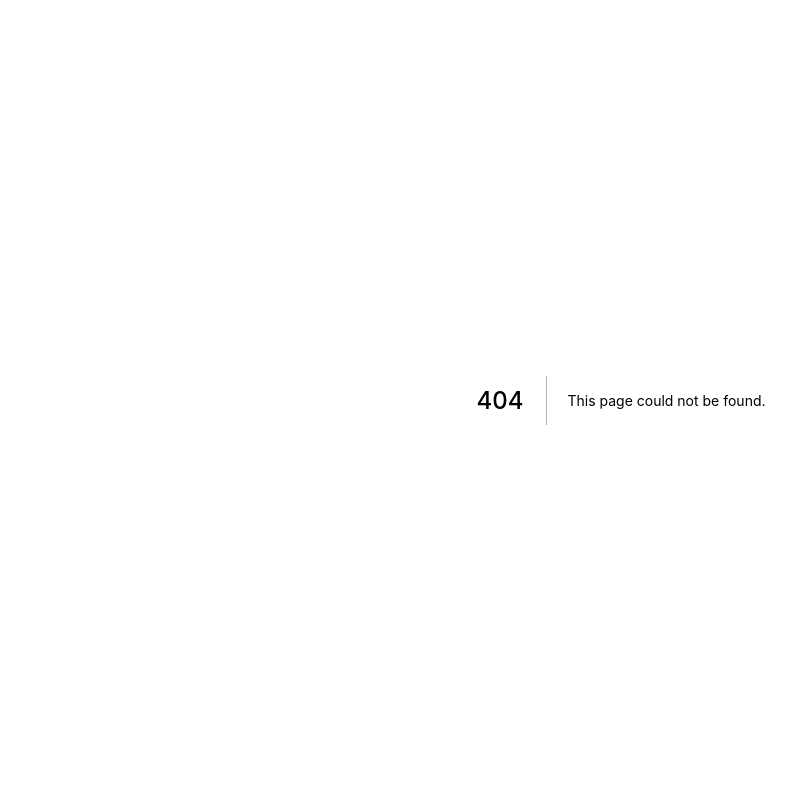
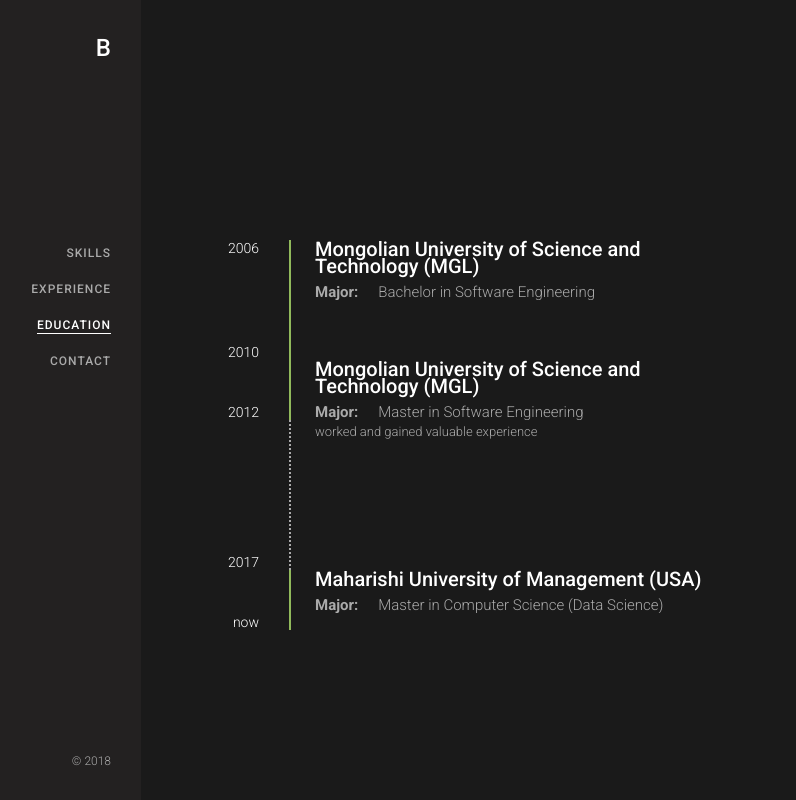
Before and after one commit to boldkhuu/boldkhuu.com, a Next.js app: page /education in a window 1280 px wide. Before the commit this address had no page. Shown: the whole page, without its empty margins (19-815 px from the left). Built offline with nearby package versions, Linux system fonts and the light colour scheme.

Commit message:
Add education page

```diff
--- /dev/null
+++ b/pages/education.js
@@ -0,0 +1,54 @@
+import { Layout, Timeline } from '../components';
+
+const Education = () => {
+  return (
+    <Layout>
+      <div className="container">
+        <Timeline>
+          <Timeline.Item start="2006" end="2010" height="120px" color="#02459f">
+            <Timeline.Item.Title link="http://must.edu.mn/eng" target="_blank">
+              Mongolian University of Science and Technology (MGL)
+            </Timeline.Item.Title>
+            <Timeline.Item.List
+              caption="Major:"
+              items={[{ value: 'Bachelor in Software Engineering' }]}
+            />
+          </Timeline.Item>
+          <Timeline.Item end="2012" height="60px" color="#e83c1b">
+            <Timeline.Item.Title link="http://must.edu.mn/eng" target="_blank">
+              Mongolian University of Science and Technology (MGL)
+            </Timeline.Item.Title>
+            <Timeline.Item.List
+              caption="Major:"
+              items={[{ value: 'Master in Software Engineering' }]}
+            />
+          </Timeline.Item>
+          <Timeline.Item separator end="2017" height="150px">
+            <Timeline.Item.Title link="/experience">
+              worked and gained valuable experience
+            </Timeline.Item.Title>
+          </Timeline.Item>
+          <Timeline.Item end="now" height="60px" color="#91ba5b">
+            <Timeline.Item.Title link="http://mum.edu" target="_blank">
+              Maharishi University of Management (USA)
+            </Timeline.Item.Title>
+            <Timeline.Item.List
+              caption="Major:"
+              items={[{ value: 'Master in Computer Science (Data Science)' }]}
+            />
+          </Timeline.Item>
+        </Timeline>
+      </div>
+
+      <style jsx>{`
+        .container {
+          background: #1a1a1a;
+          position: relative;
+          height: 100%;
+        }
+      `}</style>
+    </Layout>
+  );
+};
+
+export default Education;
```
